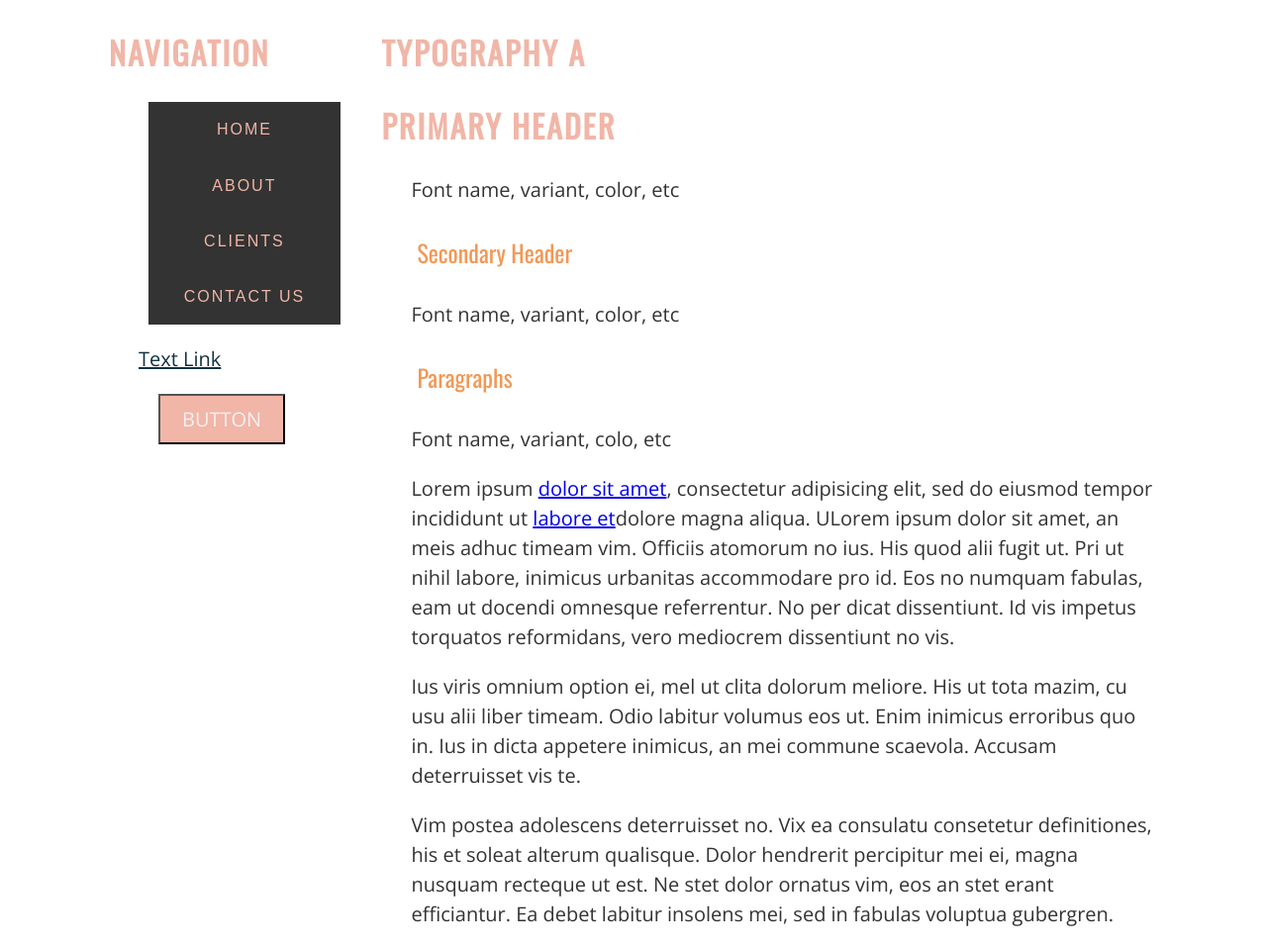
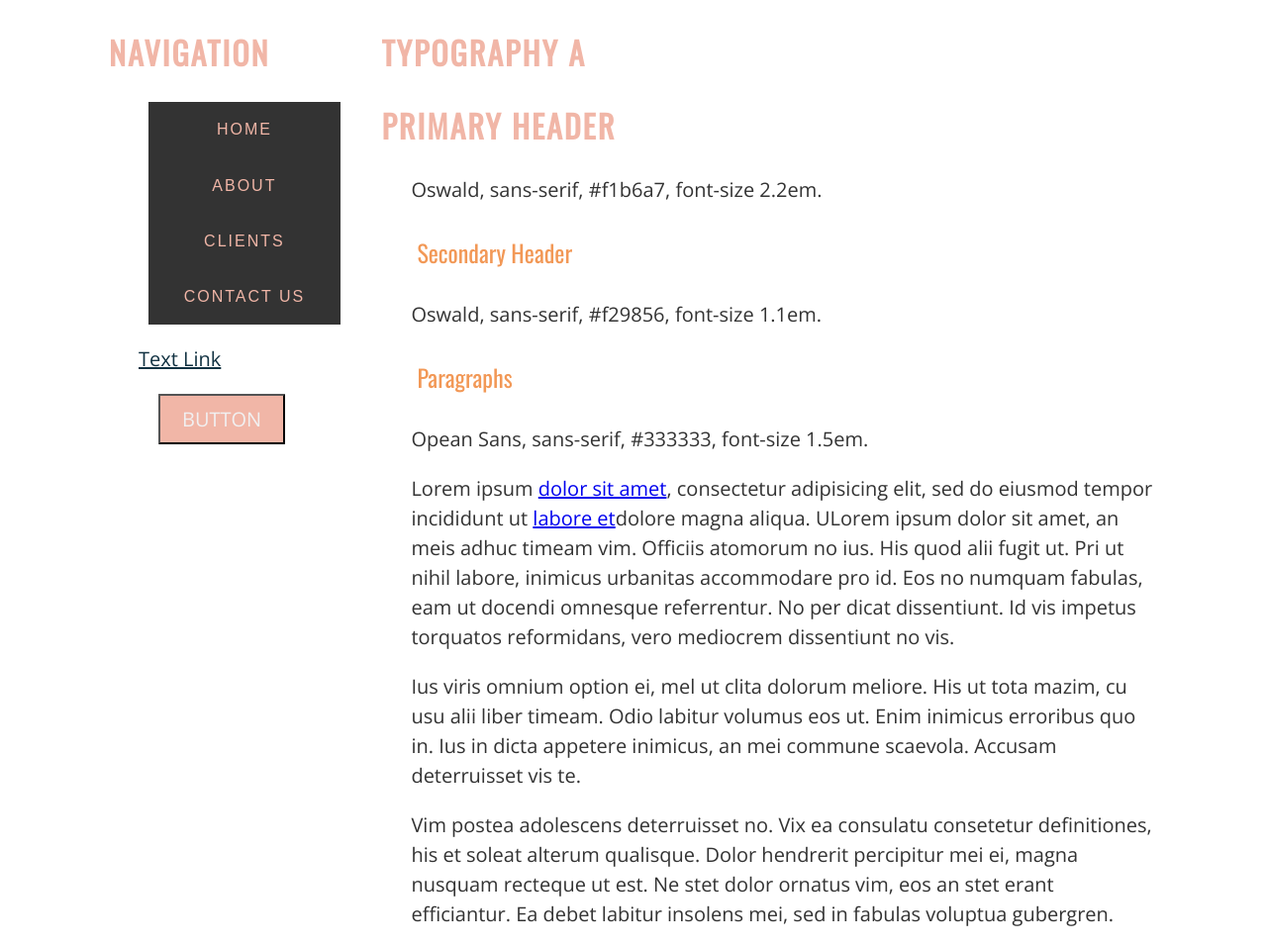
Before and after one commit to lucyTapia/p1-persona-style-tile, a plain HTML site: page index.html in a window 1280 px wide. Shown: the part 2541-3497 px from the top of the page at 99% size. Drawn offline with nearby package versions, Linux system fonts and the light colour scheme.

Commit message:
font info change

```diff
--- a/index.html
+++ b/index.html
@@ -128,14 +128,14 @@
 		<h2>Typography A</h2>
 
 		<h2>Primary Header</h2>
-		<p>Font name, variant, color, etc</h2>
+		<p>Oswald, sans-serif, #f1b6a7, font-size 2.2em. </h2>
 
 
 		<h3>Secondary Header</h3>
-		<p>Font name, variant, color, etc</h2>
+		<p>Oswald, sans-serif, #f29856, font-size 1.1em. </h2>
 
 		<h3>Paragraphs</h3>
-		<p>Font name, variant, colo, etc</h2>
+		<p>Opean Sans, sans-serif, #333333, font-size 1.5em.</h2>
 
 		<p>Lorem ipsum <a href="#">dolor sit amet</a>, consectetur adipisicing elit, sed do eiusmod
 		tempor incididunt ut <a href="#">labore et</a>dolore magna aliqua. ULorem ipsum dolor sit amet, an meis adhuc timeam vim. Officiis atomorum no ius. His quod alii fugit ut. Pri ut nihil labore, inimicus urbanitas accommodare pro id. Eos no numquam fabulas, eam ut docendi omnesque referrentur. No per dicat dissentiunt. Id vis impetus torquatos reformidans, vero mediocrem dissentiunt no vis.
```
